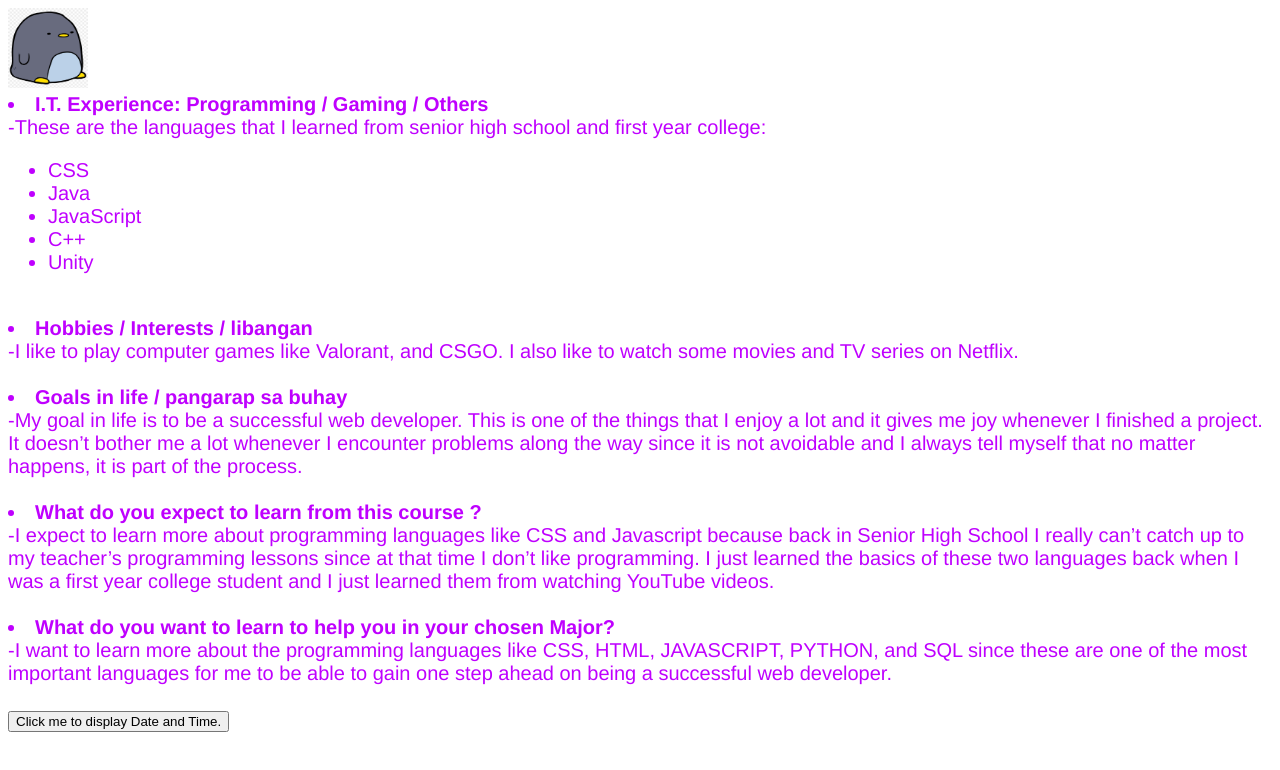
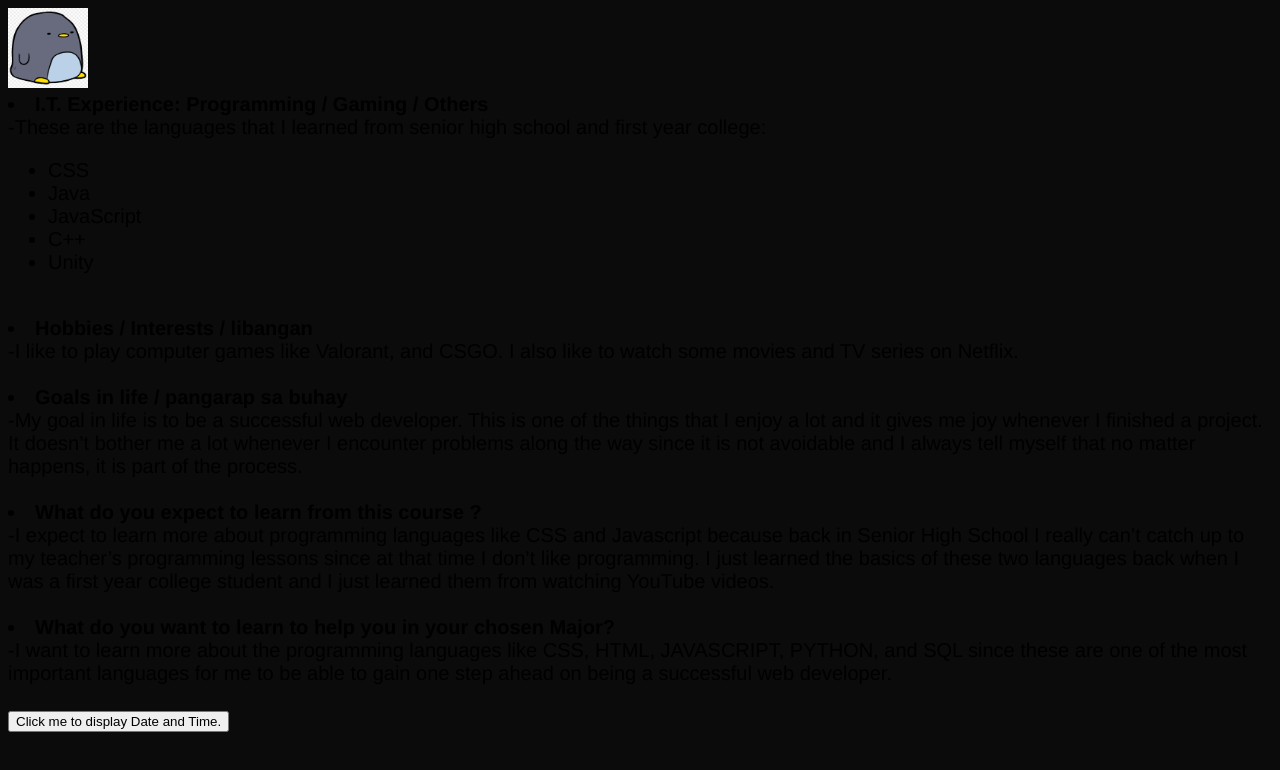
Before and after one commit to abpalma/abpalma.github.io, a plain HTML site: page index.html in a window 1280 px wide. Drawn offline with Linux system fonts and the light colour scheme.

Commit message:
Update style.css

```diff
--- a/style.css
+++ b/style.css
@@ -1,7 +1,7 @@
 
         body {
             font-size: 20px;
-            color: rgb(191, 0, 255);
+            background-color: rgb(11,11,11);
             font-family: "Helvetica", sans-serif;
         }
         }
```
